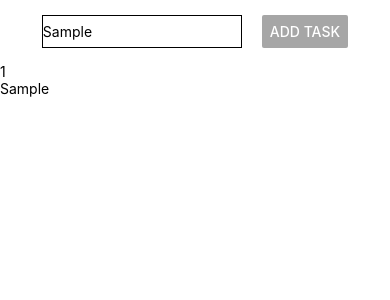
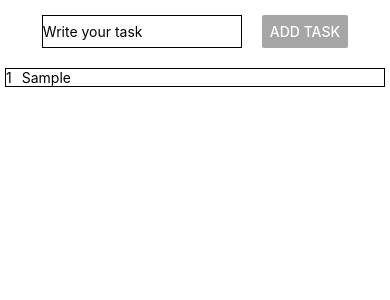
Before and after one commit to Talonsk/Todo_practice, a React Native app in the folder anima-more/App/: screen / in a window 390 px wide. Both pictures are taken after typing "Sample" into the empty fields and a click on the button "ADD TASK". Shown: the top 300 px of the page. Built offline with nearby package versions, Linux system fonts and the light colour scheme.

Commit message:
create function to add task to the  todo list, add style to todo item

```diff
--- a/anima-more/App/src/AddTask.tsx
+++ b/anima-more/App/src/AddTask.tsx
@@ -20,6 +20,7 @@ export const AddTask = ({addTask}: functionProps) =>{
     function onPressAdd(){
         setId(i => i + 1);
         addTask(id, text);
+        onChangeText('');
     }
 
     return(
--- a/anima-more/App/src/TodoWrapper/TodoItem.tsx
+++ b/anima-more/App/src/TodoWrapper/TodoItem.tsx
@@ -1,5 +1,6 @@
 import React, { PropsWithChildren } from "react";
 import {SafeAreaView, Text } from "react-native";
+import { styles } from "../../styles";
 
 type itemProps = PropsWithChildren<{
     id: number,
@@ -8,7 +9,7 @@ type itemProps = PropsWithChildren<{
 
 export const TodoItem = ({id, text}: itemProps) =>{
     return(
-        <SafeAreaView>
+        <SafeAreaView style={styles.item}>
             <Text>{id}</Text>
             <Text>{text}</Text>
         </SafeAreaView>
--- a/anima-more/App/styles.tsx
+++ b/anima-more/App/styles.tsx
@@ -12,4 +12,11 @@ export const styles = StyleSheet.create({
         width: 200,
         borderWidth: 1,
     },
+    item:{
+        flexDirection: 'row',
+        gap: 10,
+        padding: 10,
+        margin: 5,
+        borderWidth: 1,
+    },
 });
```
